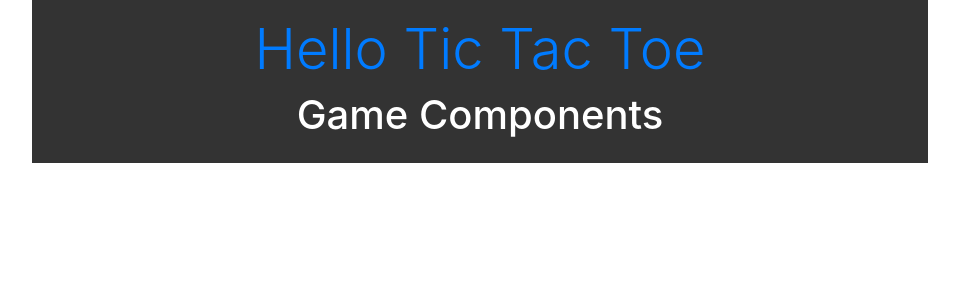
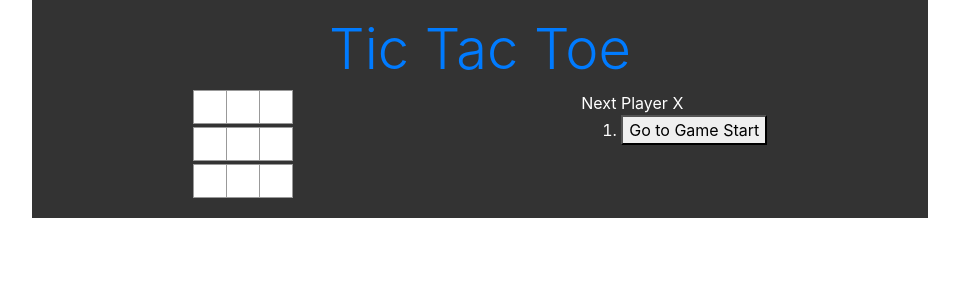
Before and after one commit to nezam0003/React-JS, a React (Create React App) app in the folder Stack-Learner/my-app-two/: page / in a window 1280 px wide. Shown: the top 300 px of the page, without its empty margins (160-1119 px from the left). Built offline with nearby package versions, Linux system fonts and the light colour scheme.

Commit message:
simple Tic-Tac-Toe application made

```diff
--- a/Stack-Learner/my-app-two/src/Tic-tac-toe/App.jsx
+++ b/Stack-Learner/my-app-two/src/Tic-tac-toe/App.jsx
@@ -4,7 +4,7 @@ import classes from "./App.module.css";
 const App = () => {
   return (
     <div className={classes.wrapper}>
-      <h1 className="display-4 text-center text-primary">Hello Tic Tac Toe</h1>
+      <h1 className="display-4 text-center text-primary">Tic Tac Toe</h1>
       <Game />
     </div>
   );
--- a/Stack-Learner/my-app-two/src/Tic-tac-toe/App.module.css
+++ b/Stack-Learner/my-app-two/src/Tic-tac-toe/App.module.css
@@ -5,3 +5,14 @@
   color: #fff;
   margin: 0 auto;
 }
+.square {
+  background: #fff;
+  border: 1px solid #999;
+  font-size: 24px;
+  font-weight: bold;
+  line-height: 34px;
+  height: 34px;
+  margin: -1px -1px 0px 0px;
+  text-align: center;
+  width: 34px;
+}
--- a/Stack-Learner/my-app-two/src/Tic-tac-toe/components/Board.jsx
+++ b/Stack-Learner/my-app-two/src/Tic-tac-toe/components/Board.jsx
@@ -0,0 +1,29 @@
+import React from "react";
+import Square from "./Square";
+const Board = (props) => {
+  const renderSquare = (i) => {
+    return <Square value={props.squares[i]} onClick={() => props.onClick(i)} />;
+  };
+
+  return (
+    <div>
+      <div className="d-flex justify-content-center">
+        {renderSquare(0)}
+        {renderSquare(1)}
+        {renderSquare(2)}
+      </div>
+      <div className="d-flex justify-content-center">
+        {renderSquare(3)}
+        {renderSquare(4)}
+        {renderSquare(5)}
+      </div>
+      <div className="d-flex justify-content-center">
+        {renderSquare(6)}
+        {renderSquare(7)}
+        {renderSquare(8)}
+      </div>
+    </div>
+  );
+};
+
+export default Board;
--- a/Stack-Learner/my-app-two/src/Tic-tac-toe/components/Game.jsx
+++ b/Stack-Learner/my-app-two/src/Tic-tac-toe/components/Game.jsx
@@ -1,10 +1,82 @@
 import React, { Component } from "react";
+import Board from "./Board";
+const calculateWinner = (squares) => {
+  const lines = [
+    [0, 1, 2],
+    [3, 4, 5],
+    [6, 7, 8],
+    [0, 3, 6],
+    [1, 4, 7],
+    [2, 5, 8],
+    [0, 4, 8],
+    [2, 4, 6],
+  ];
+  for (let i = 0; i < lines.length; i++) {
+    const [a, b, c] = lines[i];
+    if (squares[a] && squares[a] === squares[b] && squares[a] === squares[c]) {
+      return squares[a];
+    }
+  }
+  return null;
+};
+export default class Game extends Component {
+  state = {
+    history: [{ squares: Array(9).fill(null) }],
+    stepNumber: 0,
+    xIsNext: true,
+  };
+  handleClick = (i) => {
+    // console.log(i)
+    const history = this.state.history.slice(0, this.state.stepNumber + 1);
+    const current = history[history.length - 1];
+    const squares = current.squares.slice();
 
-export default class Game extends Component {
+    if (calculateWinner(squares) || squares[i]) {
+      return;
+    }
+    squares[i] = this.state.xIsNext ? "X" : "O";
+    this.setState({
+      history: history.concat([{ squares }]),
+      stepNumber: history.length,
+      xIsNext: !this.state.xIsNext,
+    });
+  };
+
+  jumpTo = (step) => {
+    this.setState({
+      stepNumber: step,
+      xIsNext: step % 2 === 0,
+    });
+  };
+
   render() {
+    const history = this.state.history;
+    const current = history[this.state.stepNumber];
+    const winner = calculateWinner(current.squares);
+
+    const moves = history.map((_, move) => {
+      const desc = move ? "Go to Move #" + move : "Go to Game Start";
+      return (
+        <li key={move}>
+          <button onClick={() => this.jumpTo(move)}>{desc}</button>
+        </li>
+      );
+    });
+    let status = "";
+    if (winner) {
+      status = "Winner: " + winner;
+    } else {
+      status = "Next Player " + (this.state.xIsNext ? "X" : "O");
+    }
     return (
-      <div>
-        <h1 className="text-center">Game Components</h1>
+      <div className="d-flex justify-content-around align-item-center">
+        <div>
+          <Board onClick={this.handleClick} squares={current.squares} />
+        </div>
+        <div>
+          <div>{status}</div>
+          <ol>{moves}</ol>
+        </div>
       </div>
     );
   }
--- /dev/null
+++ b/Stack-Learner/my-app-two/src/Tic-tac-toe/components/Square.jsx
@@ -0,0 +1,14 @@
+import React from "react";
+import classes from "../App.module.css";
+
+const Square = (props) => {
+  return (
+    <div>
+      <button className={classes.square} onClick={props.onClick}>
+        {props.value}
+      </button>
+    </div>
+  );
+};
+
+export default Square;
```
Also changed, not shown: Stack-Learner/my-app-two/src/Tic-tac-toe/components/Squar.jsx (deleted).
